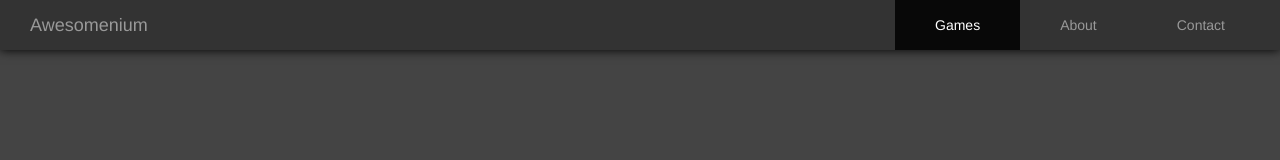
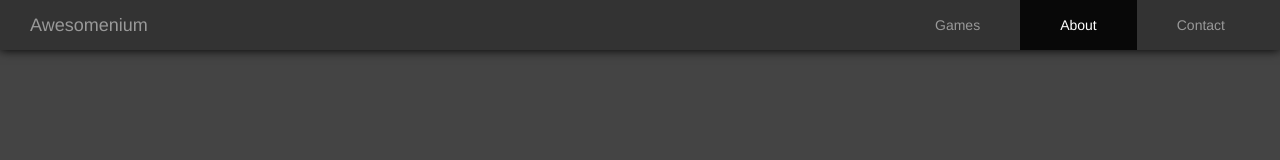
Before and after one commit to Awesomenium/Awesomenium.github.io, a plain HTML site: page about.html in a window 1280 px wide. Drawn offline with nearby package versions, Linux system fonts and the light colour scheme.

Commit message:
FUCKING HREFS!!!

```diff
--- a/about.html
+++ b/about.html
@@ -25,8 +25,8 @@
             <!-- Collect the nav links, forms, and other content for toggling -->
             <div class="collapse navbar-collapse" id="bs-example-navbar-collapse-1">
               <ul class="nav navbar-nav navbar-right">
-                <li class="active"><a href="games">Games</a></li>
-                <li><a href="about.html">About</a></li>
+                <li><a href="games">Games</a></li>
+                <li class="active"><a href="about.html">About</a></li>
                 <li><a href="contact.html">Contact</a></li>
               </ul>
             </div><!-- /.navbar-collapse -->
```
